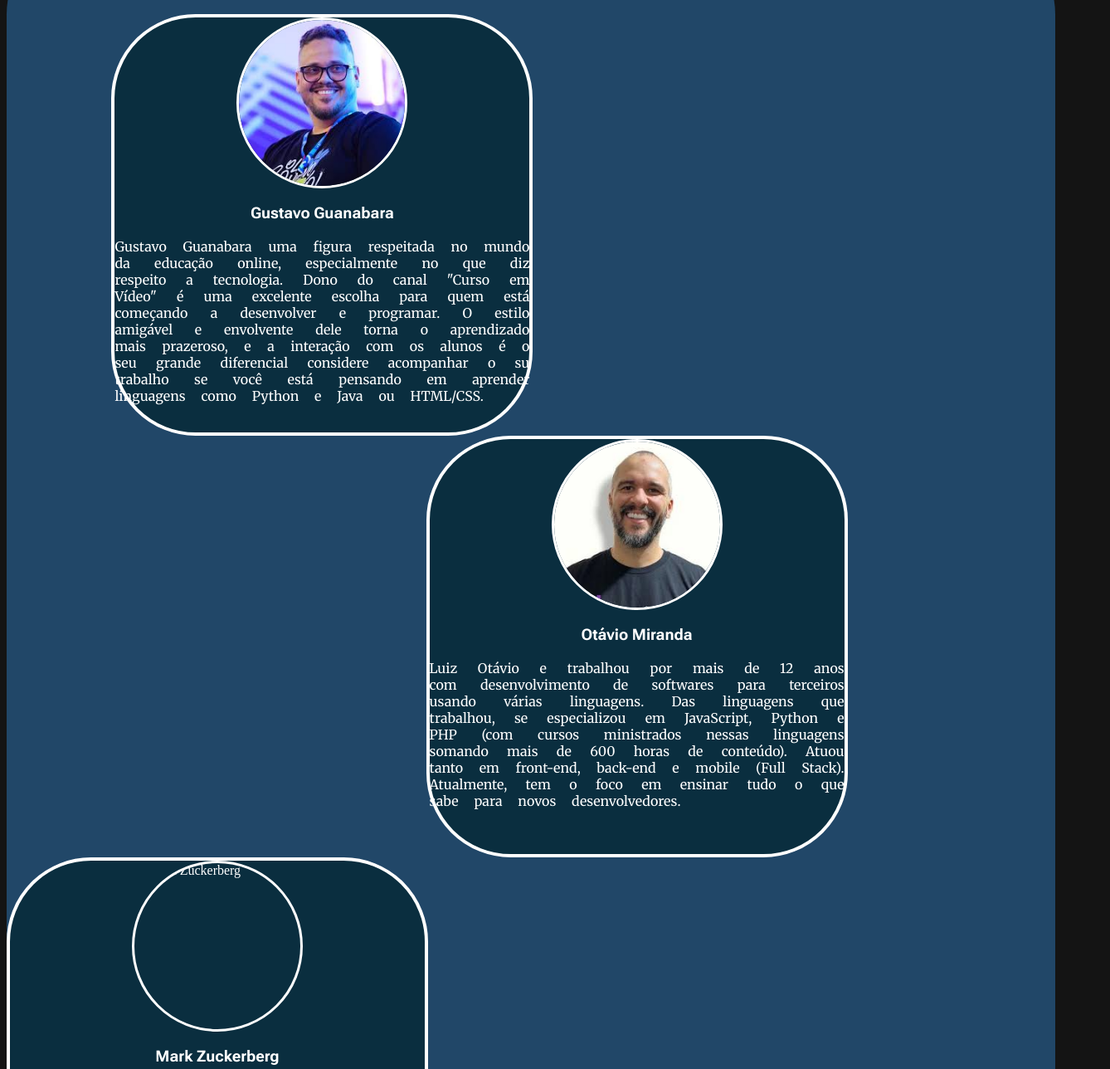
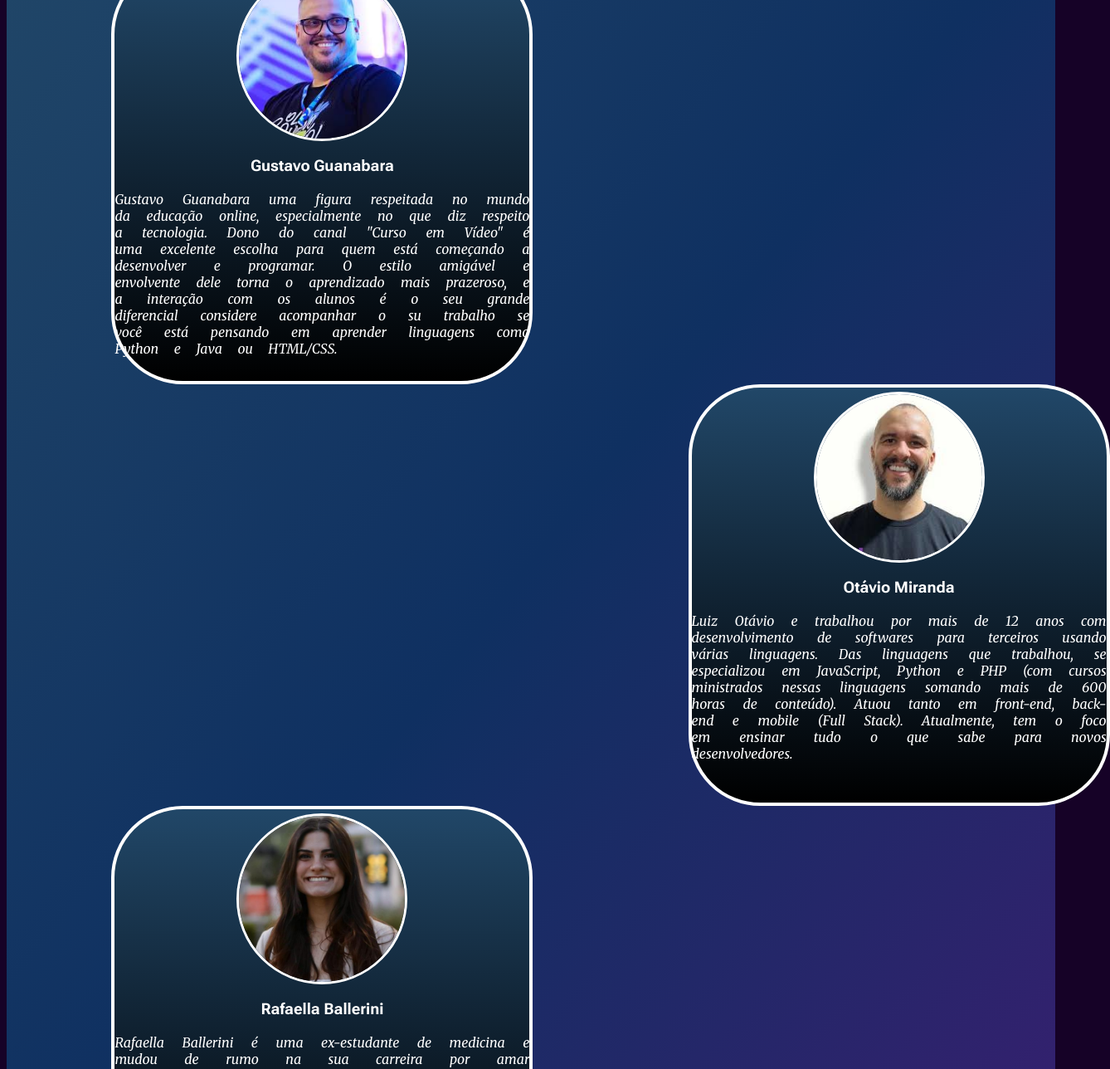
Before and after one commit to J-Luis05/HTML-CSS, a plain HTML site: page Atividade 26-03/backup.html in a window 1280 px wide. Shown: the part 465-1753 px from the top of the page at 83% size, 1338 px wide, since content can reach past the window. Drawn offline with Linux system fonts and the light colour scheme; a web font is replaced by a local one.

Commit message:
atualizada

```diff
--- a/Atividade 26-03/backup.html
+++ b/Atividade 26-03/backup.html
@@ -9,68 +9,78 @@
 
 </head>
 <body>
-    <h1>
+    <nav>
+        <h1 style="font-size: 50px;">
             TechFuture Summit
         </h1>
+    </nav>
+    <section>
+        <hr>
         <p>
-        O Evento será realizado no dia
-    </p><br>
-    <p>
+            O Evento será realizado no dia 01/04/2025
+            <br>
             Horário de Inicio 19:00
-    </p>
             <br>
-    <p>
-        O Evento será realizado no Auditório Ibirapuera
-    </p><br>
-    <p>
-        Resumo do evento <br>
+            O Evento será realizado no Auditório Ibirapuera<br>
+            Resumo do evento
+            <br>
             A TechConnect tem o prazer de convidá-lo para o  TechFuture Summit um evento exclusivo que reunirá especialistas e líderes do setor para discutir as últimas tendências tecnológicas e de design. Prepare-se para uma jornada de insights, inovações e discussões sobre o impacto das novas tecnologias no mercado e no mundo do design.
         </p>
-
-
-
-
-
-
-    <section>
-        <h2 style="font-size: 40px;">Palestrantes</h2>
-        <div class="elon" style="position: relative; left: 10%;
+        <hr>
+    </section>
+    <section class="secti">
+        <h2 style="font-size: 40px;">
+            Palestrantes
+        </h2>
+        <div class="palest" style="
+        position: relative;
+        left: 10%;
         ">
             <img src="guanabara.jpg" alt="Gustavo Guanabara" class="imagem"
-            style="height: 200px;
+            style="
+            height: 200px;
             width: 200px;
             border: 3px solid white;
-            border-radius: 50%;">
+            border-radius: 50%;
+            margin-top: 5px;">
             <h3>Gustavo Guanabara
             </h3>
             <p>
                 Gustavo Guanabara uma figura respeitada no mundo da educação online, especialmente no que diz respeito a tecnologia. Dono do canal "Curso em Vídeo" é uma excelente escolha para quem está começando a desenvolver e programar. O estilo amigável e envolvente dele torna o aprendizado mais prazeroso, e a interação com os alunos é o seu grande diferencial considere acompanhar o su trabalho se você está pensando em aprender linguagens como Python e Java ou HTML/CSS.
             </p>
         </div>
-        <div class="elon" style="position: relative; left: 40%;">
-            <img src="otavio.jpg" alt="Otávio Miranda" style="height: 200px;
+        <div class="palest" style="position: relative; left: 65%;">
+            <img src="otavio.jpg" alt="Otávio Miranda" style="
+            height: 200px;
             width: 200px;
             border: 3px solid white;
-            border-radius: 50%; ">
+            border-radius: 50%;
+            margin-top: 5px; ">
                 <h3>
                     Otávio Miranda
                 </h3>
                 <p>
                     Luiz Otávio e trabalhou por mais de 12 anos com desenvolvimento de softwares para terceiros usando várias linguagens. Das linguagens que trabalhou, se especializou em JavaScript, Python e PHP (com cursos ministrados nessas linguagens somando mais de 600 horas de conteúdo). Atuou tanto em front-end, back-end e mobile (Full Stack).  Atualmente, tem o foco em ensinar tudo o que sabe para novos desenvolvedores.</p>
         </div>
-        <div class="elon">
-            <img src="mark.jpg" alt="Mark Zuckerberg" class="imagem" style="height: 200px;
+        <div class="palest" style="
+         position: relative;
+         left: 10%;">
+            <img src="rafa.jpg" alt="Rafaella Ballerini" class="imagem" style="
+            height: 200px;
             width: 200px;
             border: 3px solid white;
-                 border-radius: 50%; ">
+            border-radius: 50%;
+            margin-top: 5px;">
             <h3>
-                 Mark Zuckerberg
+                 Rafaella Ballerini
             </h3>
              <p>
-                Mark Zuckerberg é o cofundador e CEO do Facebook, uma das maiores redes sociais do mundo. Ele nasceu em 14 de maio de 1984, em White Plains, Nova York. Zuckerberg começou a programar desde jovem e, enquanto estudava na Universidade de Harvard, lançou o Facebook em 2004, inicialmente como uma plataforma para conectar estudantes universitários. Desde então, a rede social cresceu exponencialmente, expandindo-se para bilhões de usuários em todo o mundo.</p>
-
+                Rafaella Ballerini é uma ex-estudante de medicina e mudou de rumo na sua carreira por amar programação e o mundo da tecnologia. Desenvolvedora de software e criadora de conteúdo de programação ela é uma figura de inspiração para muitos que sonham em encontrar na programação algo não encontrado em outra área.
+                Seu canal no youtube conta com mais de 300 mil inscritos e diversas aulas didáticas ministradas por ela.
+            </p>
          </div>
     </section>
+    <section>
         <h2>
             Formulário de inscrição
         </h2>
@@ -91,6 +101,7 @@
             <input type="checkbox" name="aceite" id="nao" value="Não" class="form"><br>
             <input type="submit" name="enviar" id="enviar" value="Enviar" class="form">
         </form>
+    </section>
 
 </body>
 </html>
--- a/Atividade 26-03/style.css
+++ b/Atividade 26-03/style.css
@@ -5,9 +5,8 @@
 @import url('https://fonts.googleapis.com/css2?family=Merriweather:ital,opsz,wght@0,18..144,300..900;1,18..144,300..900&display=swap');
 
 body {
-    background-color: rgb(20, 20, 20);
+    background-color: rgb(22, 2, 39);
     color: white;
-
 }
 
 h1,h2,h3{
@@ -15,12 +14,12 @@ h1,h2,h3{
     align-items: center;
     justify-content: center;
     font-family:"Roboto Flex", sans-serif;
+}
 
-
-}
-p{
+section p{
     font-family: "Funnel Display", serif;
     font-size: 18px;
+    font-style: italic;
 }
 
 .form{
@@ -29,8 +28,6 @@ p{
     padding: 6px;
     padding-right: 200px;
     margin-left: 10px;
-
-
 }
 
 input::placeholder {
@@ -39,7 +36,7 @@ input::placeholder {
 }
 
 #formu {
-    background-color: rgb(7, 74, 105);
+    background-color: rgb(5, 53, 75);
     border: 3px solid white;
 }
 
@@ -49,28 +46,31 @@ input::placeholder {
     border-radius: 1%;
 }
 
-.elon {border: 4px solid white;
+.palest {border: 4px solid white;
 width: 500px;
 height: 500px;
 text-align: justify;
 justify-content: center;
-border-radius: 20%;
-background-color: rgb(10, 46, 63);
+border-radius: 17%;
+background-image: linear-gradient(rgb(33, 71, 104),black
+);
 font-family: "Merriweather" serif;
 font-size: 16px;
 }
-.elon p {font-family: "Merriweather", serif;
+
+.palest p {font-family: "Merriweather", serif;
     font-size: 16px;
     word-spacing: 15px;
 }
 
-.elon img{
+.palest img{
     display: flex;
     margin: auto;
     border: 3px solid white;
     border-radius: 25%;
 }
-section{
-    background-color: rgb(33, 71, 104);
+
+.secti{
+    background-image:linear-gradient(to bottom right,rgb(33, 71, 104),rgb(15, 48, 97),rgb(55, 31, 112) );
     border-radius: 5%;
 }
```
Also changed, not shown: Atividade 26-03/rafa.jpg (added). Lines whose indentation alone changed are shown as unchanged.
